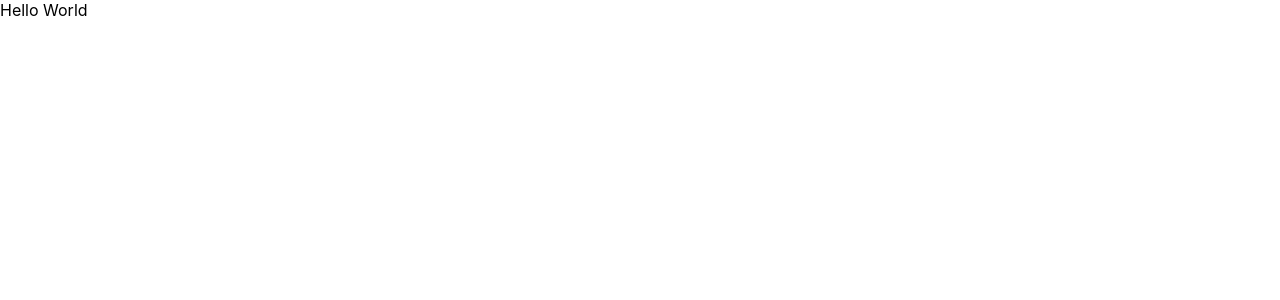
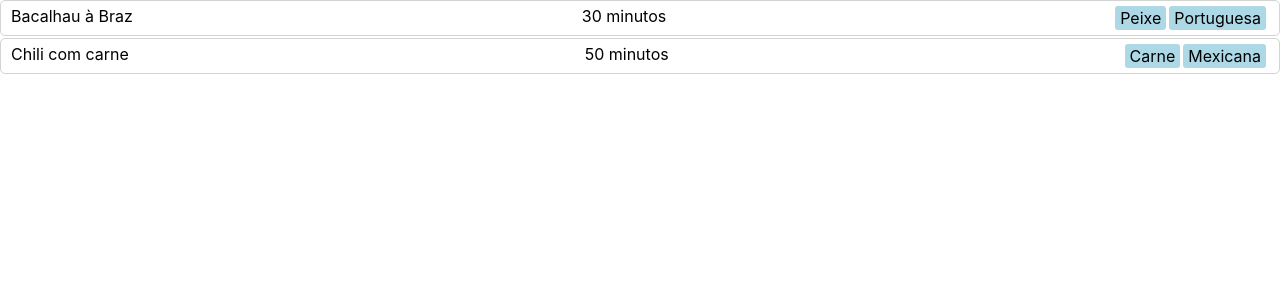
Before and after one commit to marcomartinscastanho/Secret-Ingredient, a React (Create React App) app: page / in a window 1280 px wide. Shown: the top 300 px of the page. Built offline with nearby package versions, Linux system fonts and the light colour scheme.

Commit message:
recipe items and directory

```diff
--- a/package.json
+++ b/package.json
@@ -9,6 +9,7 @@
     "react": "^18.1.0",
     "react-dom": "^18.1.0",
     "react-scripts": "5.0.1",
+    "sass": "^1.51.0",
     "web-vitals": "^2.1.4"
   },
   "scripts": {
--- a/src/App.js
+++ b/src/App.js
@@ -1,5 +1,28 @@
+import Directory from "./components/directory/directory.component";
+
 export const App = () => {
-  return <div>Hello World</div>;
+  const recipes = [
+    {
+      id: 1,
+      title: "Bacalhau à Braz",
+      time: 30,
+      tags: [
+        { id: 1, name: "Peixe" },
+        { id: 2, name: "Portuguesa" },
+      ],
+    },
+    {
+      id: 2,
+      title: "Chili com carne",
+      time: 50,
+      tags: [
+        { id: 3, name: "Carne" },
+        { id: 4, name: "Mexicana" },
+      ],
+    },
+  ];
+
+  return <Directory recipes={recipes} />;
 };
 
 export default App;
--- /dev/null
+++ b/src/components/directory/directory.component.jsx
@@ -0,0 +1,13 @@
+import { RecipeItem } from "../recipe-item/recipe-item.component";
+
+export const Directory = ({ recipes }) => {
+  return (
+    <div className="directory-container">
+      {recipes.map((recipe) => (
+        <RecipeItem key={recipe.id} recipe={recipe} />
+      ))}
+    </div>
+  );
+};
+
+export default Directory;
--- /dev/null
+++ b/src/components/directory/directory.styles.scss
@@ -0,0 +1,3 @@
+.directory-container {
+  min-width: 30%;
+}
--- /dev/null
+++ b/src/components/recipe-item/recipe-item.component.jsx
@@ -0,0 +1,21 @@
+import "./recipe-item.styles.scss";
+
+export const RecipeItem = ({ recipe }) => {
+  const { title, time, tags } = recipe;
+
+  return (
+    <div className="recipe-container">
+      <div>{title}</div>
+      <span>{time} minutos</span>
+      <div className="recipe-tags-container">
+        {tags.map((tag) => (
+          <div className="recipe-tag" key={tag.id}>
+            {tag.name}
+          </div>
+        ))}
+      </div>
+    </div>
+  );
+};
+
+export default RecipeItem;
--- /dev/null
+++ b/src/components/recipe-item/recipe-item.styles.scss
@@ -0,0 +1,30 @@
+.recipe-container {
+  display: flex;
+  flex-direction: row;
+  justify-content: space-between;
+  border: 1px solid lightgray;
+  border-radius: 5px;
+  padding: 5px 10px;
+  margin: 0 0 2px;
+
+  &:hover {
+    cursor: pointer;
+    background-color: azure;
+  }
+}
+
+.recipe-tags-container {
+  display: flex;
+  flex-direction: row;
+}
+
+.recipe-tag {
+  background-color: lightblue;
+  margin: 0 3px 0 0;
+  padding: 2px 5px;
+  border-radius: 3px;
+
+  &:hover {
+    cursor: pointer;
+  }
+}
```
Also changed, not shown: 1 other file (tests, documents, lock files or other folders).
